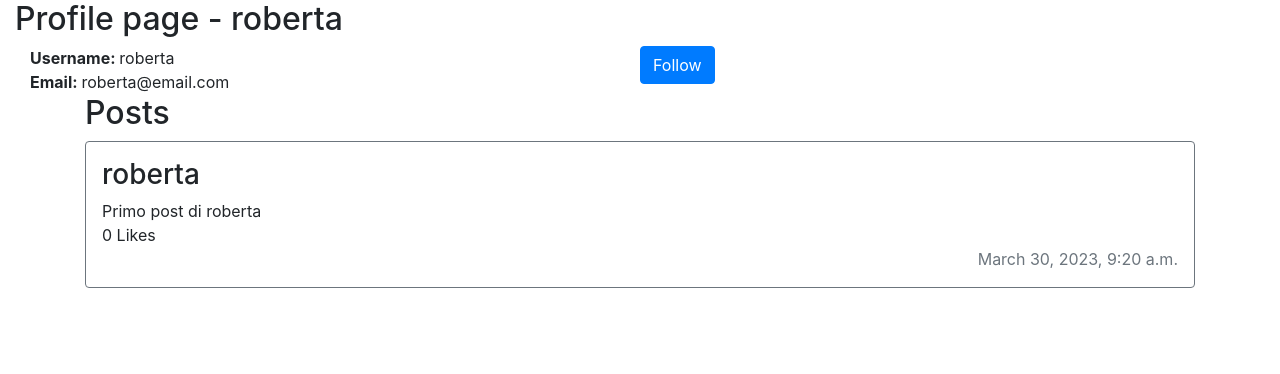
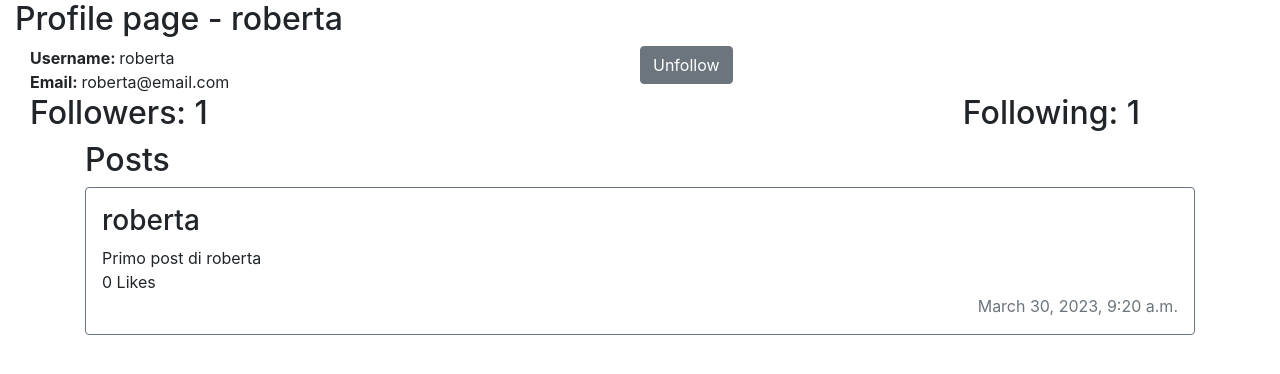
Before and after one commit to donato-casiello/network, a Django app: a page that uses network/templates/network/profile.html in a window 1280 px wide. Shown: the part 56-430 px from the top of the page. Run offline with Django 3.2, Linux system fonts and the light colour scheme; a user stored in the database is signed in; data comes from the database, SQL or seed files in the repository; both versions use the stored data as it was after the commit; some libraries are stand-ins or nearby versions.

Commit message:
Update the follow/unfollow buttons and count

```diff
--- a/network/static/network/script.js
+++ b/network/static/network/script.js
@@ -1,13 +1,13 @@
 document.addEventListener('DOMContentLoaded', function(){
     document.querySelector('#create').addEventListener('click', showNew);
     })
-
 
 // Show the new post form
 function showNew() {
     document.querySelector('#new').style.display = 'block';
 }
 
+// Follow/Unfollow function
 function followUser(id) {
         console.log(id);
         fetch(`/follow/${id}`,{
@@ -21,33 +21,24 @@ function followUser(id) {
         .then(response => response.json())
         .then(result =>
             console.log(result),
-            )
+        )
         .then(() => {
-            // Hide follow button and show unfollow button
-            document.querySelector('#unfollow').style.display = 'block';
-            document.querySelector('#follow').style.display = 'none';
+            const followButton = document.querySelector('#follow');
+            const followersCount = document.querySelector('#followers-count');
+            console.log(followersCount);
+            if (followButton.innerHTML === 'Follow') {
+                followButton.innerHTML = "Unfollow"
+                followButton.className = "btn btn-secondary";
+                // Update the followers/following count
+                followersCount.innerHTML = parseInt(followersCount.innerHTML) + 1;
+            } else {
+                followButton.innerHTML = "Follow";
+                followButton.className = "btn btn-primary";
+                // Update the followers count
+                followersCount.innerHTML = parseInt(followersCount.innerHTML) - 1;
+            }
         })
-}
-
-function unfollowUser(id) {
-    console.log(id);
-        fetch(`/unfollow/${id}`,{
-            method : "POST",
-            headers : {"Content-type":"application/json", "X-CSRFToken":getCookie('csrftoken')},
-            body : JSON.stringify({
-                // Content is mandatory
-                content : id
-            })
-        })
-        .then(response => response.json())
-        .then(result =>
-            console.log(result)
-            )
-        .then(() => {
-            document.querySelector('#unfollow').style.display = 'none';
-            document.querySelector('#follow').style.display = 'block';
-        })
-}
+    }
 
 // Handle the cookies
 function getCookie(name) {
--- a/network/static/network/styles.css
+++ b/network/static/network/styles.css
@@ -7,7 +7,3 @@
     border-collapse: collapse !important;
     border-radius: 25%;
 }
-
-#unfollow {
-    display: none;
-}
--- a/network/templates/network/profile.html
+++ b/network/templates/network/profile.html
@@ -13,20 +13,29 @@
             <div class="col">
                 {% if user != user_profile %}
                     {% csrf_token %}
-                    <div id="follow">
-                        <button onclick="followUser('{{user_profile.id}}')" id="seguito" data-username="{{ user_profile.id }}" class="btn btn-primary"
-                        >Follow
-                    </button>
-                    </div>
-                    <div id="unfollow">
-                        <button onclick="unfollowUser('{{user_profile.id}}')" id="non-seguito" data-username="{{ user_profile.id }}" class="btn btn-secondary"
-                        >Unfollow
-                        </button>
-                    </div>
+                    {% if is_following == False %}
+                        <div>
+                            <button onclick="followUser('{{ user_profile.id }}')" id="follow" data-user='{{ user_profile.id }}' class="btn btn-primary"
+                                >Follow</button>
+                        </div>
+                    {% else %}
+                        <div>
+                            <button onclick="followUser('{{ user_profile.id }}')" id="follow" data-user='{{ user_profile.id }}' class="btn btn-secondary"
+                                >Unfollow</button>
+                        </div>
+                    {% endif %}
                 {% endif %}
             </div>
     </div>
 
+    <div class="container row">
+        <div class="col">
+            <h2>Followers: <span id="followers-count">{{ followers_count }}</span></h2>
+        </div>
+        <div class="row">
+            <h2>Following: <span id="following-count">{{ following_count }}</span></h2>
+        </div>
+    </div>
     <div class="container d-flex flex-column" id="posts">
         <div>
             <h2>Posts</h2>
--- a/network/urls.py
+++ b/network/urls.py
@@ -10,5 +10,4 @@ urlpatterns = [
     path("register", views.register, name="register"),
     path("profile/<str:username>", views.profile, name="profile"),
     path("follow/<int:user_id>", views.follow, name="follow"),
-    path("unfollow/<int:user_id>", views.unfollow, name="unfollow")
 ]
--- a/network/views.py
+++ b/network/views.py
@@ -77,10 +77,12 @@ def register(request):
         return render(request, "network/register.html")
 
 def profile(request, username):
-    # Display the information about the requested user
+    # Get the information about the requested user
     user = User.objects.get(id=request.user.id) # User who is signed in
     user_profile = User.objects.get(username=username)
     user_profile_posts = Post.objects.filter(user_id=user_profile)
+    followers_count = Follower.objects.filter(following=user_profile).count()
+    following_count = Follower.objects.filter(user=user_profile).count()
     # Check if user follow the user_profile
     user_following = Follower.objects.filter(user=user)
     is_following = False
@@ -90,27 +92,29 @@ def profile(request, username):
             break
         else:
             is_following = False
-    context = {"user_profile_posts": user_profile_posts, "user_profile":user_profile, "user":user, "is_following":is_following}
+    context = {"user_profile_posts": user_profile_posts,
+            "user_profile":user_profile,
+            "user":user,
+            "is_following":is_following,
+            "followers_count":followers_count,
+            "following_count":following_count}
     return render(request, "network/profile.html", context)
 
 @csrf_exempt
 def follow(request, user_id):
+    # Manage both follow and unfullow function
     if request.method == "POST":
         user = User.objects.get(pk=request.user.id)
         data = json.loads(request.body)
         user_to_follow = User.objects.get(pk=user_id)
         content = data["content"]
-        new_follower = Follower(user=user, following=user_to_follow)
-        new_follower.save()
-        return JsonResponse({"message":"Follow successfully", "content":content, "user_to_follow":data["content"]})
-
-
-def unfollow(request, user_id):
-    if request.method == "POST":
-        user = User.objects.get(pk=request.user.id)
-        data = json.loads(request.body)
-        user_to_unfollow = User.objects.get(pk=user_id)
-        content = data["content"]
-        delete_follow = Follower.objects.filter(user=user, following=user_to_unfollow)
-        delete_follow.delete()
-        return JsonResponse({"message":"Unfollow successfully", "content":content, "user_to_unfollow":data["content"]})
+        # Following relationship exists
+        follow_rel = Follower.objects.filter(user=user, following=user_to_follow)
+        if follow_rel:
+            follow_rel.delete()
+            return JsonResponse({"message":"Unfollow successfully", "content":content, "user_to_unfollow":data["content"]})
+        # Followin relationship doens't exist
+        else:
+            new_follower = Follower(user=user, following=user_to_follow)
+            new_follower.save()
+            return JsonResponse({"message":"Follow successfully", "content":content, "user_to_follow":data["content"]})
```
Also changed, not shown: db.sqlite3.
